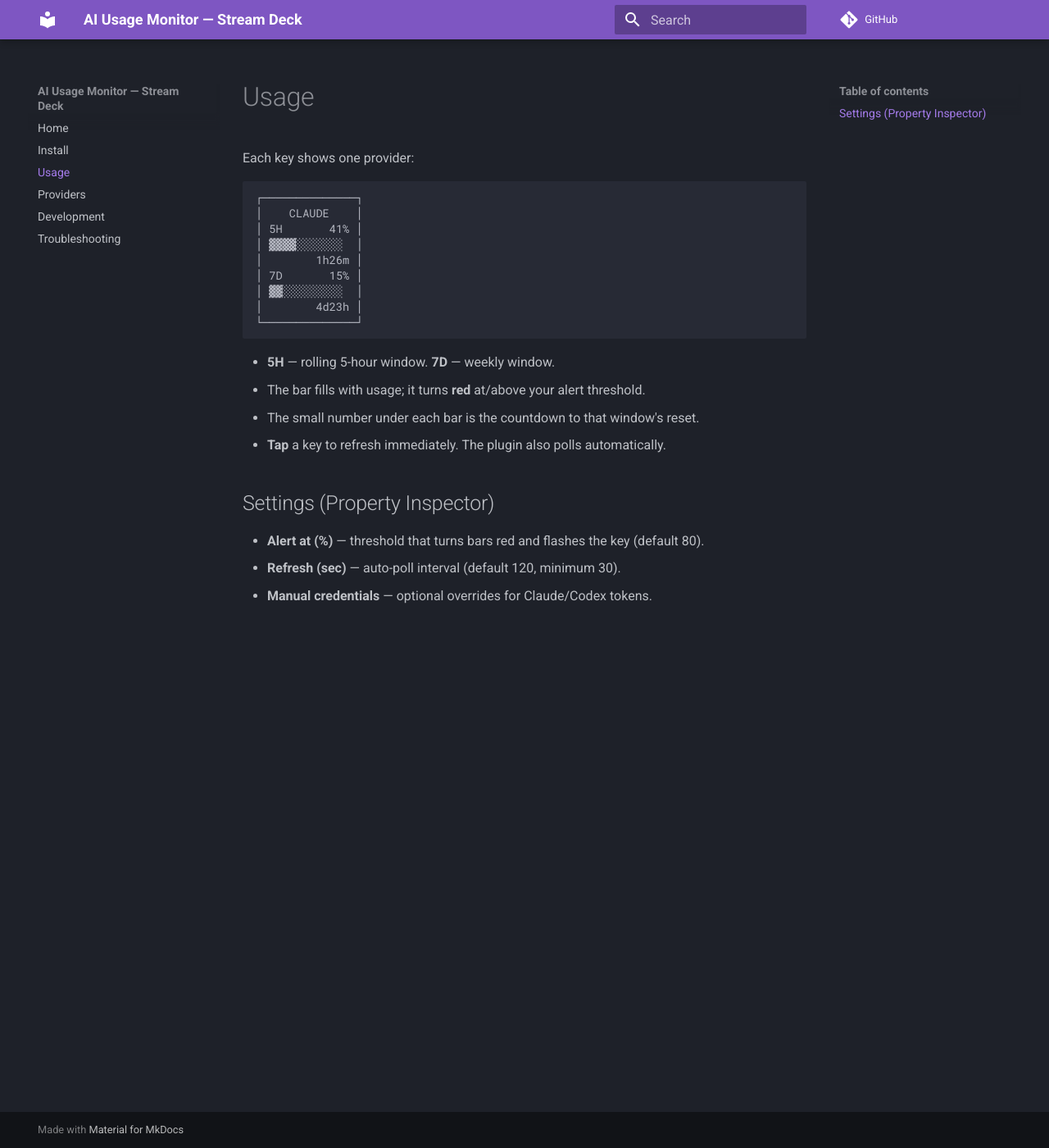
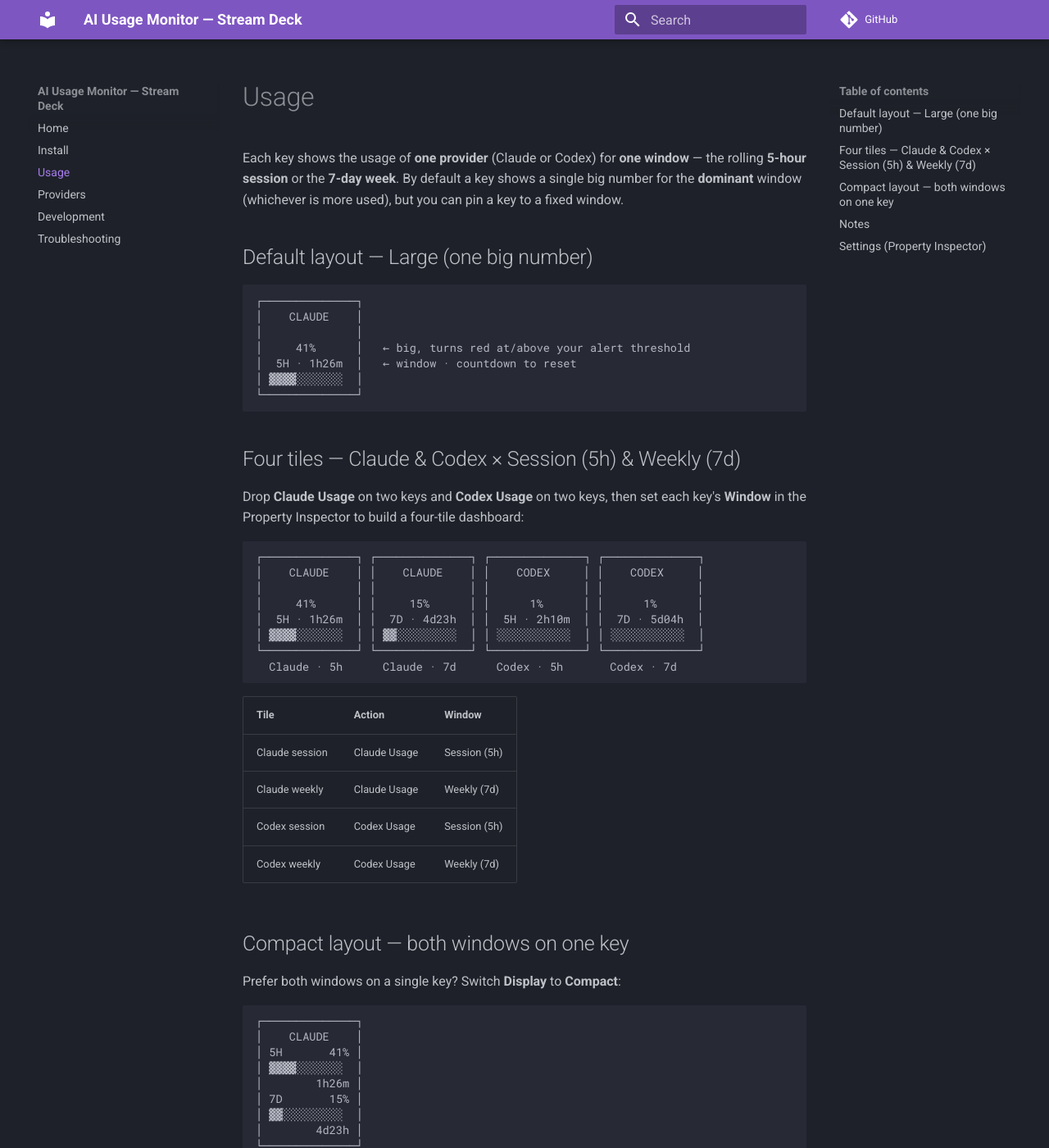
Before and after one commit to hudsonbrendon/ai-usage-streamdeck, an MkDocs documentation site: the page built from docs/USAGE.md, in a window 1280 px wide and 1400 px high. Shown: the whole window at 82% size. Built offline with MkDocs 1.6.1 and Material for MkDocs 9.7.7, drawn with Linux system fonts in a browser that asks for light colours; comment, search, counter and statistics services are not loaded; some of the changed text lies outside the part shown.

Commit message:
docs: document large/compact layouts, per-key window, release install, and fallback creds
- USAGE: large (default) + four-tile dashboard (Claude/Codex × 5h/7d) + compact, plus Window/Display settings
- INSTALL: add release download (.streamDeckPlugin double-click) as the recommended path
- README: feature list, four-tile diagram, release-first install
- PROVIDERS/PI: manual creds are a fallback (not an override); Claude Keychain; epoch reset; lazy Codex 401 refresh
- TROUBLESHOOTING: stuck default image, ignored paste, wrong window

````diff
--- a/docs/USAGE.md
+++ b/docs/USAGE.md
@@ -1,6 +1,47 @@
 # Usage
 
-Each key shows one provider:
+Each key shows the usage of **one provider** (Claude or Codex) for **one window** — the rolling
+**5-hour session** or the **7-day week**. By default a key shows a single big number for the
+**dominant** window (whichever is more used), but you can pin a key to a fixed window.
+
+## Default layout — Large (one big number)
+
+```
+┌──────────────┐
+│    CLAUDE    │
+│              │
+│     41%      │   ← big, turns red at/above your alert threshold
+│  5H · 1h26m  │   ← window · countdown to reset
+│ ▓▓▓▓░░░░░░░  │
+└──────────────┘
+```
+
+## Four tiles — Claude & Codex × Session (5h) & Weekly (7d)
+
+Drop **Claude Usage** on two keys and **Codex Usage** on two keys, then set each key's
+**Window** in the Property Inspector to build a four-tile dashboard:
+
+```
+┌──────────────┐ ┌──────────────┐ ┌──────────────┐ ┌──────────────┐
+│    CLAUDE    │ │    CLAUDE    │ │    CODEX     │ │    CODEX     │
+│              │ │              │ │              │ │              │
+│     41%      │ │     15%      │ │      1%      │ │      1%      │
+│  5H · 1h26m  │ │  7D · 4d23h  │ │  5H · 2h10m  │ │  7D · 5d04h  │
+│ ▓▓▓▓░░░░░░░  │ │ ▓▓░░░░░░░░░  │ │ ░░░░░░░░░░░  │ │ ░░░░░░░░░░░  │
+└──────────────┘ └──────────────┘ └──────────────┘ └──────────────┘
+  Claude · 5h      Claude · 7d      Codex · 5h       Codex · 7d
+```
+
+| Tile | Action | Window |
+|------|--------|--------|
+| Claude session | Claude Usage | Session (5h) |
+| Claude weekly | Claude Usage | Weekly (7d) |
+| Codex session | Codex Usage | Session (5h) |
+| Codex weekly | Codex Usage | Weekly (7d) |
+
+## Compact layout — both windows on one key
+
+Prefer both windows on a single key? Switch **Display** to **Compact**:
 
 ```
 ┌──────────────┐
@@ -14,13 +55,21 @@
 └──────────────┘
 ```
 
-- **5H** — rolling 5-hour window. **7D** — weekly window.
-- The bar fills with usage; it turns **red** at/above your alert threshold.
-- The small number under each bar is the countdown to that window's reset.
+## Notes
+
+- **5H** — rolling 5-hour window. **7D** — weekly (7-day) window.
+- The bar fills with usage and turns **red** at/above your alert threshold; in Large mode the big
+  number turns red too.
+- The small text is the countdown to that window's reset (`1h26m`, `4d23h`).
 - **Tap** a key to refresh immediately. The plugin also polls automatically.
 
 ## Settings (Property Inspector)
 
-- **Alert at (%)** — threshold that turns bars red and flashes the key (default 80).
-- **Refresh (sec)** — auto-poll interval (default 120, minimum 30).
-- **Manual credentials** — optional overrides for Claude/Codex tokens.
+- **Window** *(per key)* — which window this key shows: **Dominant** (auto — the busiest of 5h/7d,
+  the default), **Session (5h)**, or **Weekly (7d)**. Two keys of the same action can show
+  different windows.
+- **Display** *(global)* — **Large** (one big number, default) or **Compact** (both windows as bars).
+- **Alert at (%)** *(global)* — threshold that turns the bar/number red and flashes the key (default 80).
+- **Refresh (sec)** *(global)* — auto-poll interval (default 120, minimum 30).
+- **Manual credentials** *(global)* — optional fallback for Claude/Codex tokens; only used when the
+  local CLI credentials can't be read (see [Providers](PROVIDERS.md)).
````
Also changed, not shown: README.md (+32 -15 lines), docs/INSTALL.md (+37 -9 lines), docs/PROVIDERS.md (+12 -8 lines), docs/TROUBLESHOOTING.md (+4 -1 lines), 1 other file.
